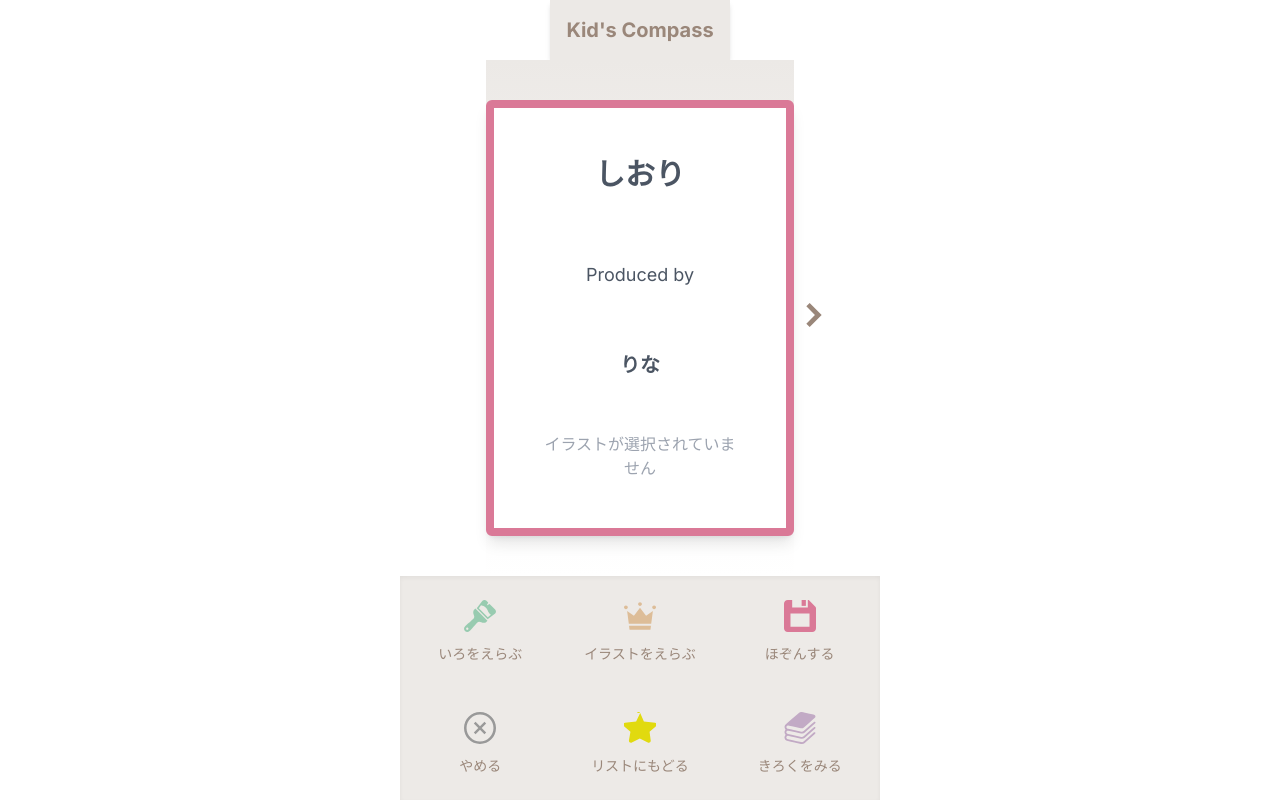
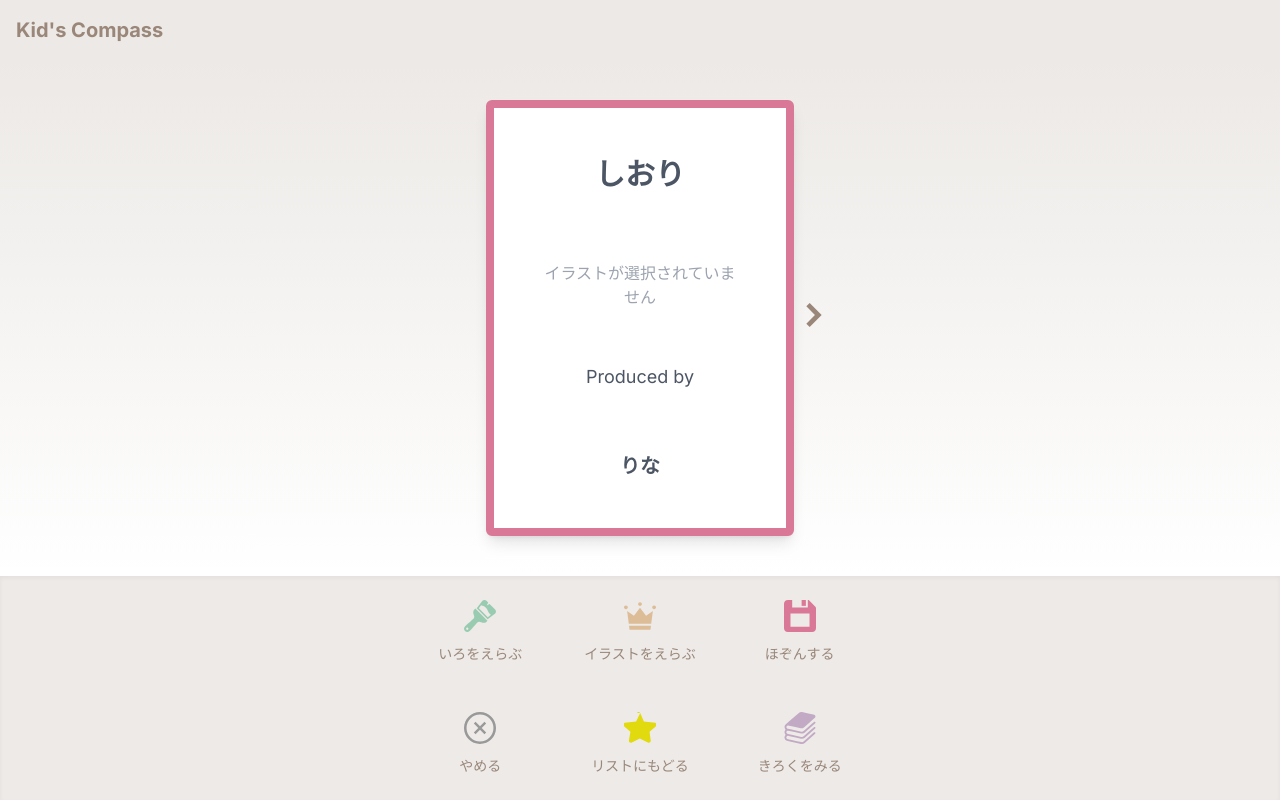
Before and after one commit to tech0mg/Hidarihashi-Frontend, a Next.js app: page /customers/shiori/page1 in a window 1280 px wide. Built offline with nearby package versions, Linux system fonts and the light colour scheme; no server answers.

Commit message:
page1ヘッダーを中央寄せ→左寄せへに修正、しおりイラストの位置を修正

```diff
--- a/src/app/customers/shiori/page1/page.jsx
+++ b/src/app/customers/shiori/page1/page.jsx
@@ -59,11 +59,11 @@ const ShioriPage1 = () => {
   return (
     <div
       id="page1"
-      className="flex flex-col items-center justify-between min-h-screen"
+      className="flex flex-col  justify-between min-h-screen"
       style={{ backgroundColor: shioriColor }}
      >
       {/* ヘッダー */}
-      <header className="bg-[#ECE9E6] shadow-md p-4 flex justify-between items-center">
+      <header className="bg-[#ECE9E6] shadow-md p-4 flex justify-between">
         <h1 className="text-xl font-bold text-[#9A877A]">Kid's Compass</h1>
       </header>
 
@@ -87,8 +87,6 @@ const ShioriPage1 = () => {
         >
           <div className="p-12 w-full h-full flex flex-col justify-between">
             <h1 className="text-3xl font-bold mb-4 text-center text-gray-600">しおり</h1>
-            <p className="text-lg text-center mb-2 text-gray-600">Produced by</p>
-            <p className="text-xl text-center font-semibold text-gray-600">りな</p>
             {/*  選択したイラストを表示 */}
             {selectedIllustration ? (
               <img
@@ -99,6 +97,8 @@ const ShioriPage1 = () => {
             ) : (
               <p className="text-center text-gray-400">イラストが選択されていません</p>
             )}
+            <p className="text-lg text-center mb-2 text-gray-600">Produced by</p>
+            <p className="text-xl text-center font-semibold text-gray-600">りな</p>
           </div>
 
           {/* 次へボタン（右矢印） */}
```
Also changed, not shown: 1 other file (tests, documents, lock files or other folders).
